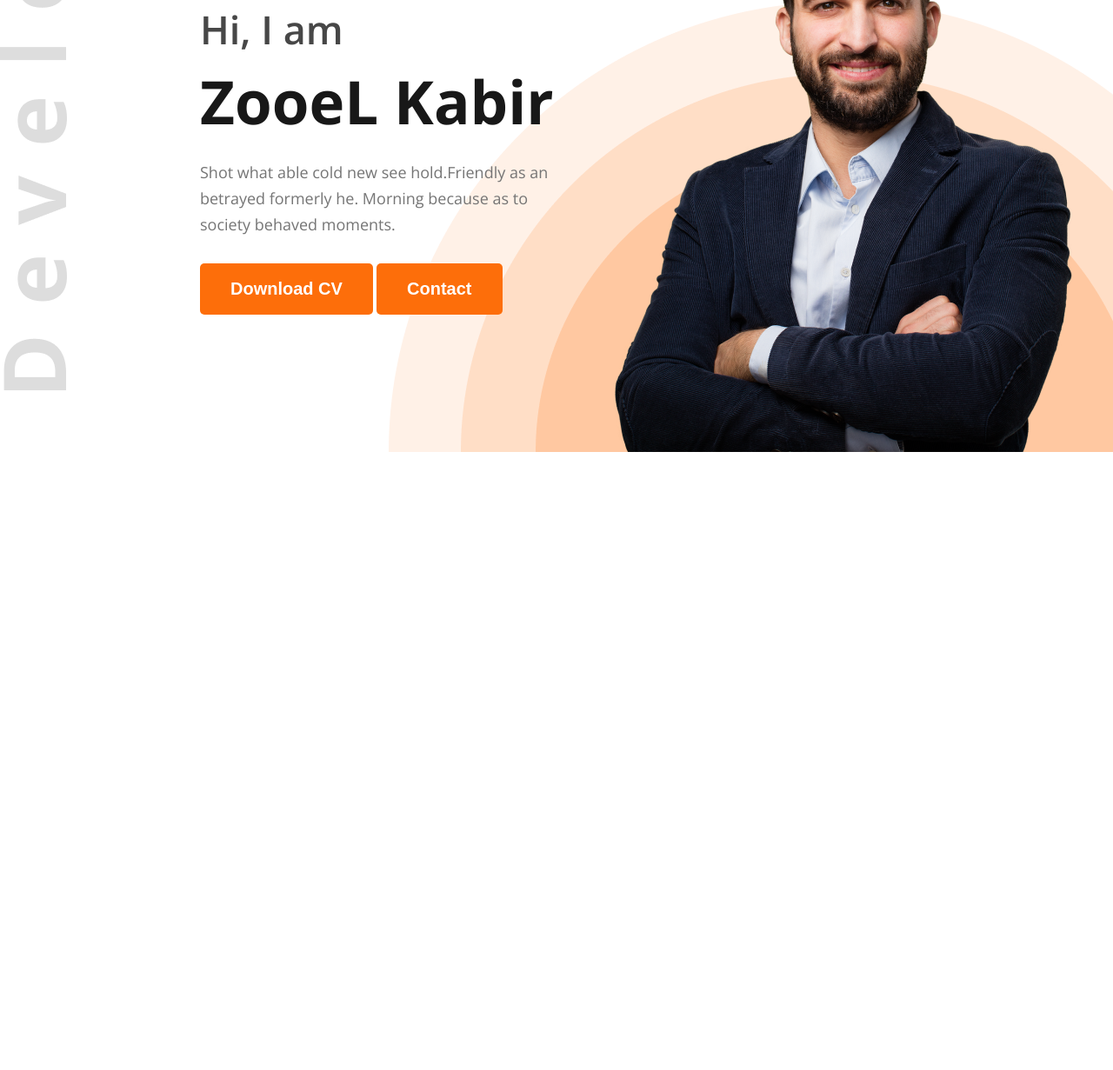
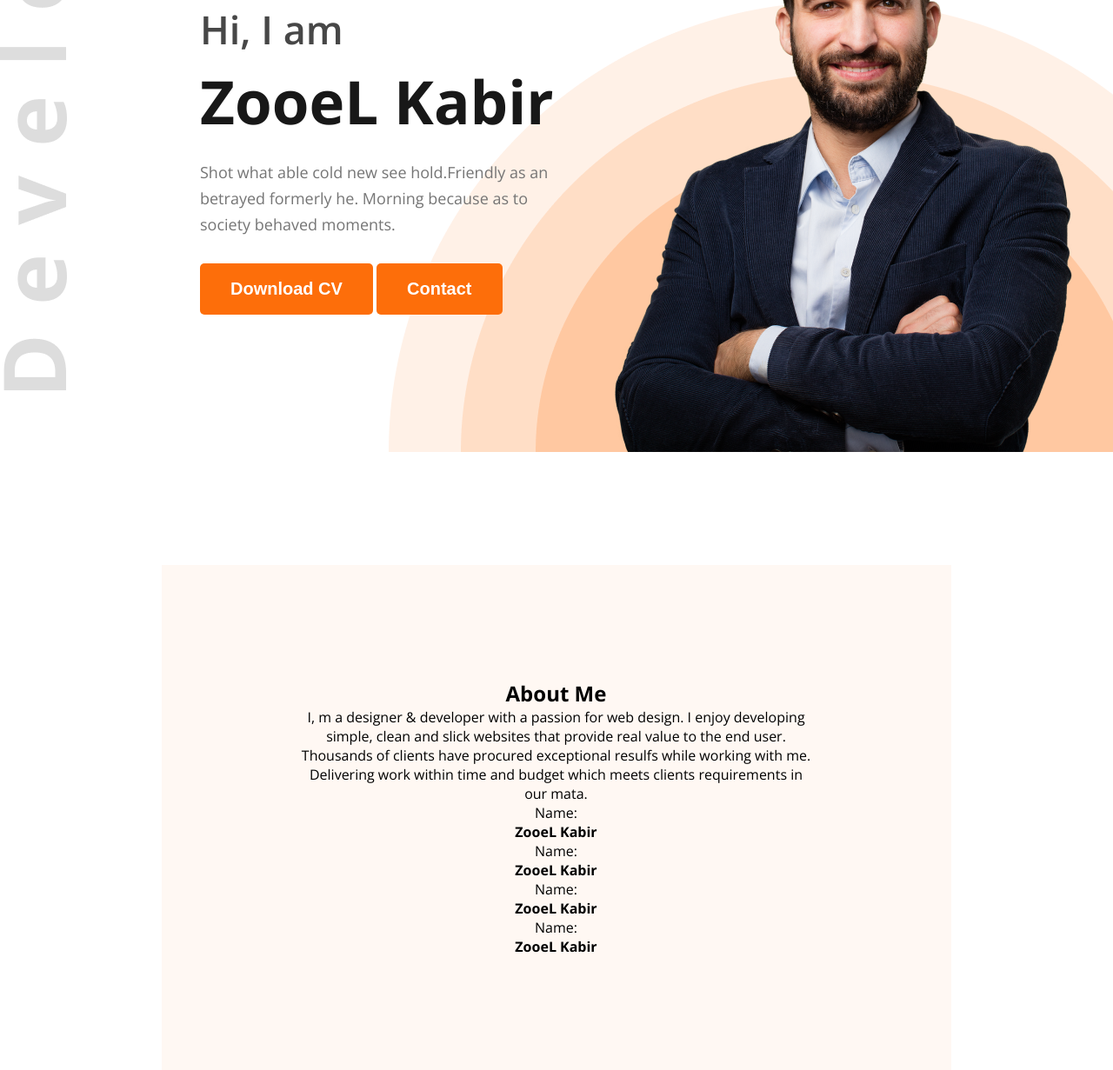
Before and after one commit to jeweltelecom2022/zooelkabir-portfolio, a plain HTML site: page index.html in a window 1280 px wide. Shown: the part 314-1545 px from the top of the page at 87% size. Before the commit the page ends 834 px from the top, so only its background shows below. Drawn offline with nearby package versions, Linux system fonts and the light colour scheme.

Commit message:
updated html and css file

```diff
--- a/css/styles.css
+++ b/css/styles.css
@@ -23,6 +23,21 @@
     font-weight: bold;
     color: white;
     cursor: pointer;
+}
+.section-heading{
+  max-width: 827px;
+  text-align: center;
+}
+.section-heading h2{
+  font-size: 35px;
+  font-weight: bold;
+  margin-bottom: 30px;
+}
+.section-heading p{
+  font-size: 18px;
+  margin-bottom: 30px;
+  line-height: 30px;
+  color: #757575;
 }
 /* main style  */
 header{
@@ -79,8 +94,19 @@ nav .menu a{
   line-height: 30px;
   margin-bottom: 30px;
 }
-#banner .banner-image img{
+#banner .banner-image img {
   max-width: 585px;
   /* jodi amra kono content ke nicher diker default gap bad dite chai tahole vertical align center use korbo */
   vertical-align: middle;
 }
+#about{
+  padding-top: 130px;
+}
+#about .about-container{
+  width: 71%;
+  max-width: 1140px;
+  background-color: #FFF8F3;
+  margin: 0 auto;
+  text-align: center;
+  padding: 131px 157px 131px 156px;
+}
--- a/index.html
+++ b/index.html
@@ -34,5 +34,32 @@
             </div>
         </section>
     </header>
+        <section id="about">
+            <div class="about-container">
+                <div class="-heading">
+                    <h2>About Me</h2>
+                    <p>I, m a designer & developer with a passion for web design. I enjoy developing simple, clean and slick websites that provide real value to the end user. Thousands of clients have procured exceptional resulfs while working with me. Delivering work within time and budget which meets clients requirements in our mata.</p>
+                </div>
+                <div class="about-info">
+                        <div class="info-card">
+                            <p>Name:</p>
+                            <h4>ZooeL Kabir</h4>
+                        </div>
+                        <div class="info-card">
+                            <p>Name:</p>
+                            <h4>ZooeL Kabir</h4>
+                        </div>
+                        <div class="info-card">
+                            <p>Name:</p>
+                            <h4>ZooeL Kabir</h4>
+                        </div>
+                        <div class="info-card">
+                            <p>Name:</p>
+                            <h4>ZooeL Kabir</h4>
+                        </div>
+                </div>
+            </div>
+        </section>
+
 </body>
 </html>
```
